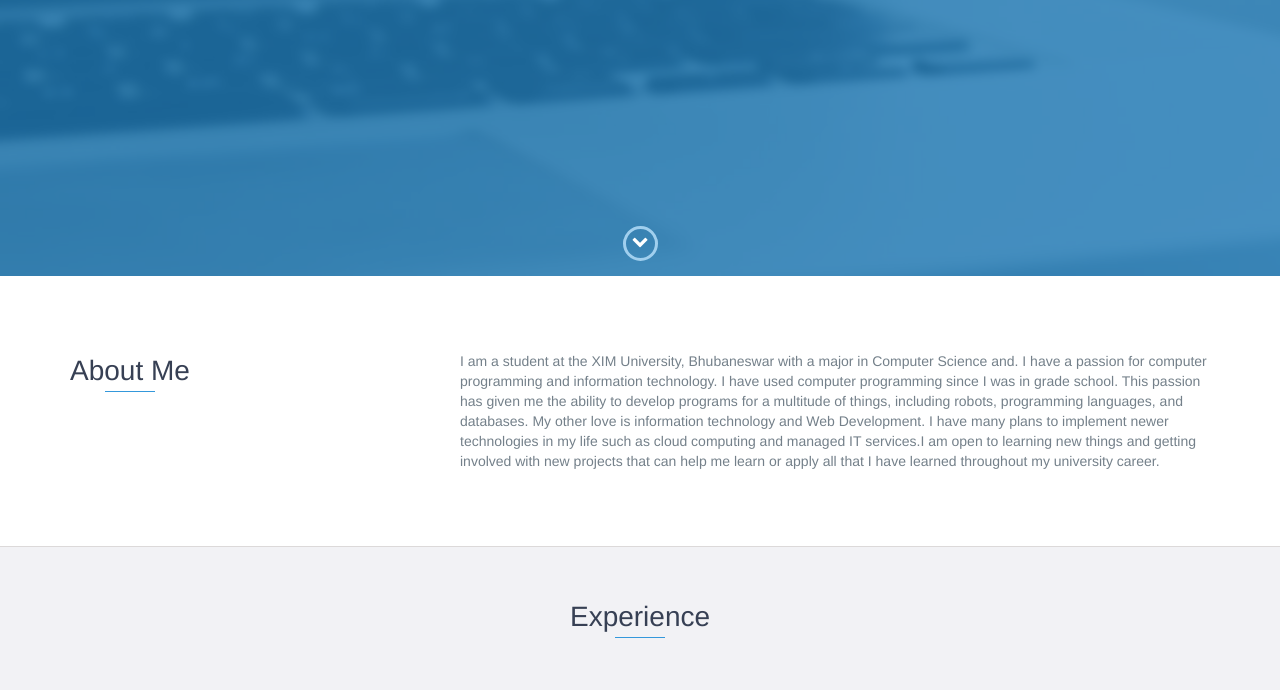
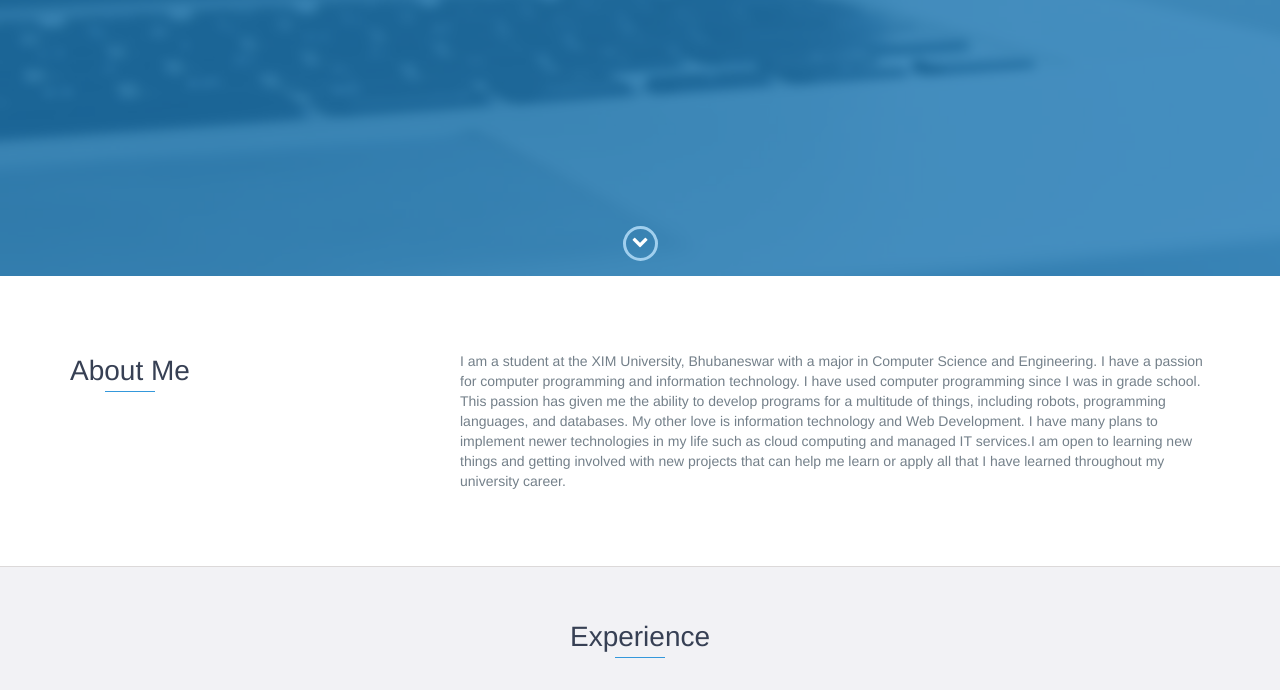
Before and after one commit to aditya-2403/myportfolio, a website: page index.html in a window 1280 px wide. Shown: the part 524-1214 px from the top of the page. Drawn offline with nearby package versions, Linux system fonts and the light colour scheme.

Commit message:
minor code cleaning

```diff
--- a/index.html
+++ b/index.html
@@ -73,7 +73,7 @@
                 </div>
                 <div class="col-md-8">
                     <p>
-                        I am a student at the XIM University, Bhubaneswar with a major in Computer Science and. I have a passion for computer programming and information technology. I have used computer programming since I was in grade school. This passion has given me the ability to develop programs for a multitude of things, including robots, programming languages, and databases.
+                        I am a student at the XIM University, Bhubaneswar with a major in Computer Science and Engineering. I have a passion for computer programming and information technology. I have used computer programming since I was in grade school. This passion has given me the ability to develop programs for a multitude of things, including robots, programming languages, and databases.
 My other love is information technology and Web Development. I have many plans to implement newer technologies in my life such as cloud computing and managed IT services.I am open to learning new things and getting involved with new projects that can help me learn or apply all that I have learned throughout my university career.
                     </p>
                 </div>
```
